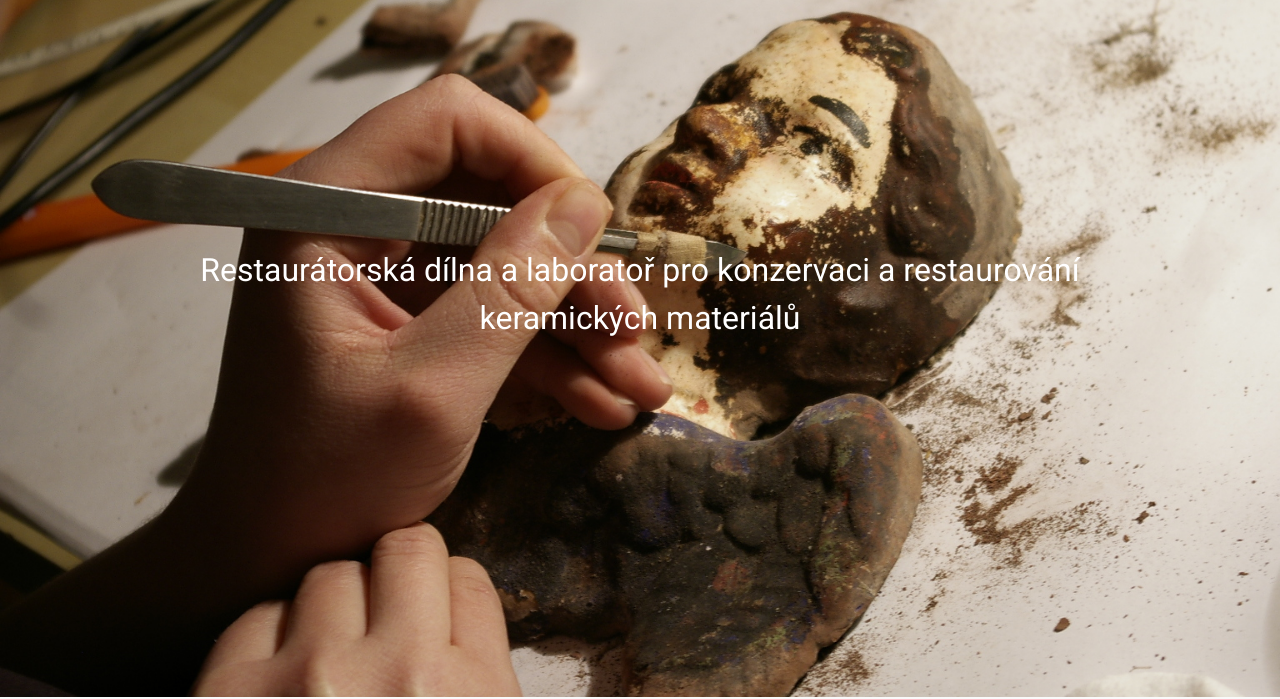
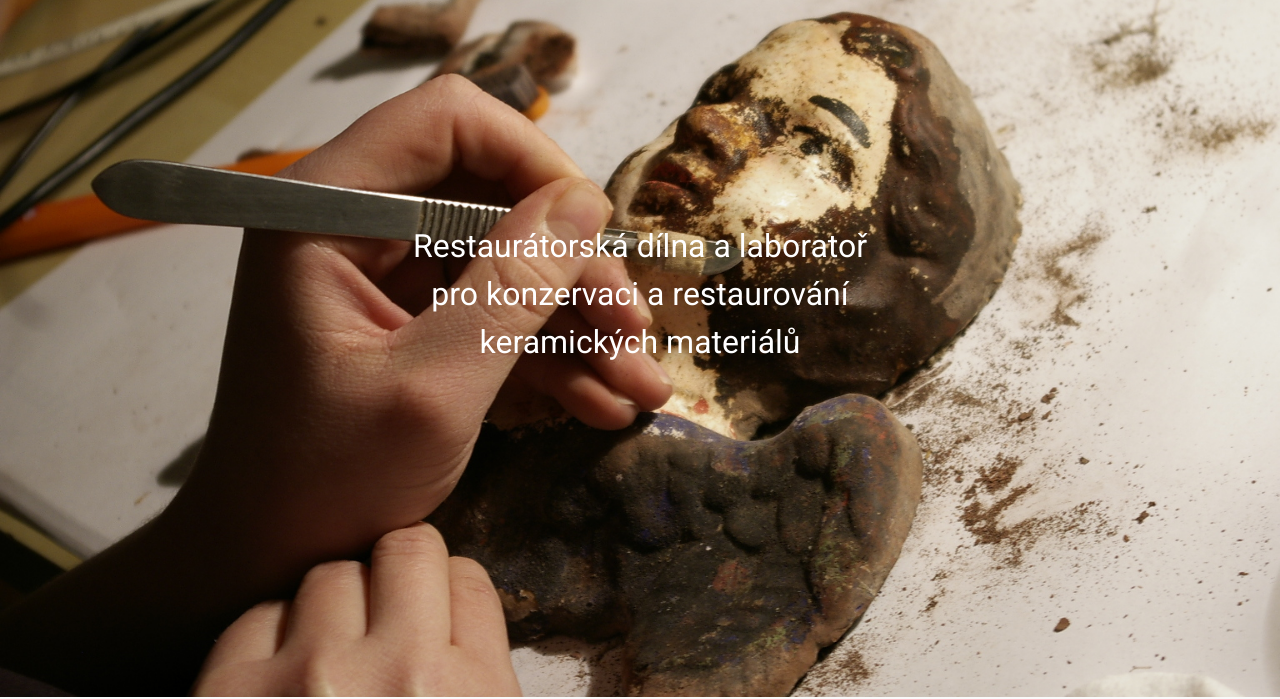
Before and after one commit to nejakyzbynek/test, a plain HTML site: page index.html in a window 1280 px wide. Shown: the part 105-804 px from the top of the page. Drawn offline with nearby package versions, Linux system fonts and the light colour scheme.

Commit message:
Fix paragraph formatting in hero section

```diff
--- a/index.html
+++ b/index.html
@@ -41,7 +41,7 @@
     <!-- Hero Sekce s obrázkem na pozadí -->
     <div class="hero-section">
         <!-- Navigace přímo v hero sekci -->
-        <p class="textvobr">Restaurátorská dílna a laboratoř pro konzervaci a restaurování<br>keramických materiálů
+        <p class="textvobr">Restaurátorská dílna a laboratoř <br>pro konzervaci a restaurování<br>keramických materiálů
         </p>
     </div>
 
```
